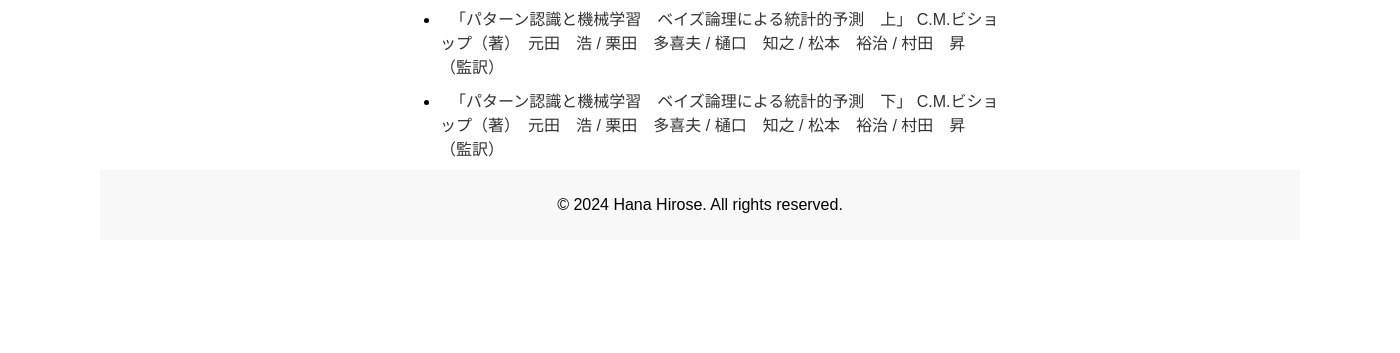
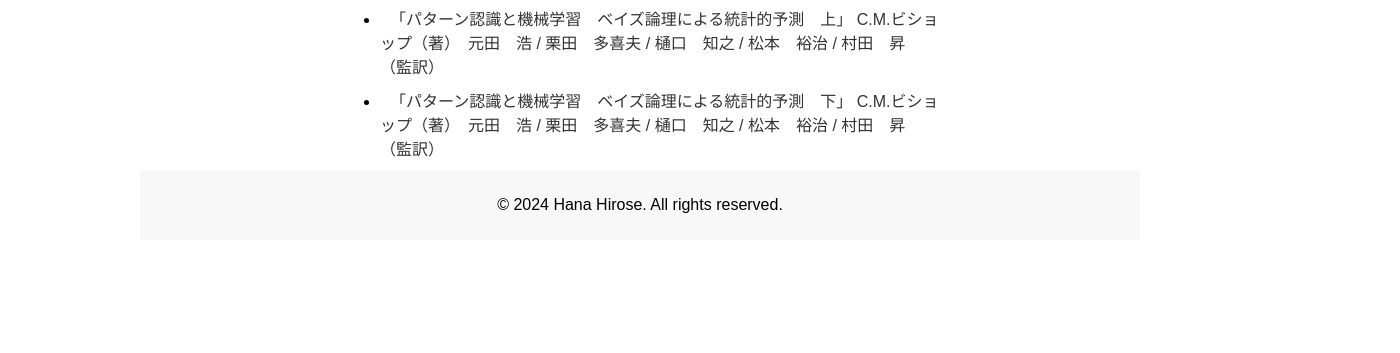
Before and after one commit to HanaHirose/HanaHirose.github.io, a plain HTML site: page index.html in a window 1280 px wide. Shown: the part 447-800 px from the top of the page, 1400 px wide, since content can reach past the window. Drawn offline with Linux system fonts and the light colour scheme.

Commit message:
Update styles.css
changed the default width of the page from 1200 to 1000 px

```diff
--- a/styles.css
+++ b/styles.css
@@ -1,7 +1,7 @@
 
 body {
     width: 100%; /* ビューポートの幅全体を使用 */
-    max-width: 1200px; /* 最大幅を1200pxに設定 */
+    max-width: 1000px; /* 最大幅を1200pxに設定 */
     margin: 0 auto; /* 自動マージンで中央揃え */
     font-family: Arial, sans-serif;
     padding: 10px 100px; /* 上下に10px、左右に20pxのパディングを追加 */
```
